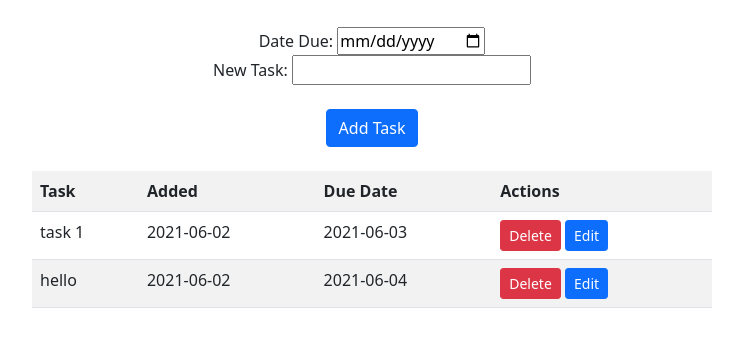
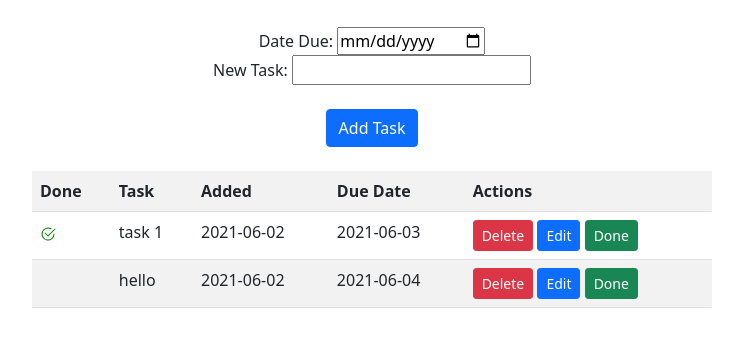
Before and after one commit to Meetlowf/TaskManager, a Flask app: page /task/1 in a window 1280 px wide. Shown: the part 179-526 px from the top of the page, without its empty margins (268-1011 px from the left). Run offline with Flask 2, Linux system fonts and the light colour scheme; data comes from the database, SQL or seed files in the repository; both versions use the stored data as it was after the commit.

Commit message:
New forms
New Modals and forms submission

```diff
--- a/app.py
+++ b/app.py
@@ -7,11 +7,49 @@ from wtforms import StringField
 from wtforms.fields.html5 import DateField
 from wtforms.validators import DataRequired
 
+import decimal
+import json
+
 
 app = Flask(__name__)
 app.config['SQLALCHEMY_DATABASE_URI'] = 'sqlite:///project.db'
 app.secret_key = 'bruh'
 db = SQLAlchemy(app)
+
+def convert_sqlobj_json(obj):
+    """Convert the result of the SQLAlchemy query to Json"""
+    recs = []
+    result = [d.__dict__ for d in obj]
+    for r in result:
+        recs.append(convert_one_sqlobj_json(r))
+    return recs
+
+def convert_one_sqlobj_json(r):
+    while "_sa_instance_state" in r:
+        r.pop("_sa_instance_state")
+        for k, v in r.items():
+
+            if isinstance(v, type(datetime.date)):
+                """ Date format """
+                r[k] = v.isoformat()
+
+            elif isinstance(v, str):
+                """ Check for Double quotes, it break the Json format if don't replaced for '\\"' """
+                if '"' in v:
+                    r[k] = v.replace('"', '\\"')
+                elif "\r\n" in v:
+                    r[k] = v.replace("\r\n", "<br>")
+            elif v == None:
+                r[k] = ""
+            elif isinstance(v, decimal.Decimal):
+                r[k] = str(v)
+        return r
+
+# @app.route("<id>")
+# def list_all(id):
+# tasks = Task.query.filter_by(projectid=id).all()
+#     records = convert_sqlobj_json(tasks)
+#     return render_template("tasks.html", records=records)
 
 class ProjectForm(FlaskForm):
     content = StringField('New Project:', validators=[DataRequired()])
@@ -37,6 +75,7 @@ class Tasks(db.Model):
     date_created = db.Column(db.DateTime, default=datetime.utcnow)
     project_id = db.Column(db.Integer, db.ForeignKey('project.id'))
     date_due = db.Column(db.String(200), nullable=False)
+    done = db.Column(db.Integer)
 
     def __repr__(self):
         return '<Task %r>' % self.id
@@ -74,8 +113,9 @@ def task(id):
             return 'There was a problem'
     else:
         task_table = Tasks.query.filter_by(project_id=id).all()
+        records = convert_sqlobj_json(task_table)
         projects = Project.query.order_by(Project.date_due).all()
-        return render_template('task.html', tasks=task_table, project=project, projects=projects, form=form)
+        return render_template('task.html', tasks=task_table, project=project, projects=projects, form=form, records=records)
 
 @app.route('/pdelete/<int:id>')
 def pdelete(id):
@@ -97,18 +137,34 @@ def delete(id, pid):
     except:
         return 'There is a problem'
 
-@app.route('/update/<int:id>/<int:pid>', methods=['GET', 'POST'])
+@app.route('/update/<int:id>/<int:pid>', methods=['POST'])
 def update(id, pid):
     task = Tasks.query.get_or_404(id)
-    if request.method == 'POST':
-        task.content = request.form['content']
+    task.content = request.form['content']
+    try:
+        db.session.commit()
+        return redirect('/task/'+str(pid))
+    except:
+        return 'There is a problem'
+
+@app.route('/done/<int:id>/<int:pid>')
+def done(id, pid):
+    task = Tasks.query.get_or_404(id)
+    if task.done == 1:
+        task.done = 0
         try:
             db.session.commit()
             return redirect('/task/'+str(pid))
         except:
-            return 'problem'
+            return 'There is a problem'
     else:
-        return render_template('update.html', task=task, pid=pid)
+        task.done = 1
+        try:
+            db.session.commit()
+            return redirect('/task/'+str(pid))
+        except:
+            return 'There is a problem'
+
 
 if __name__ == "__main__":
     app.run(debug=True)
--- a/templates/base.html
+++ b/templates/base.html
@@ -6,8 +6,8 @@
     <meta name="viewport" content="width=device-width, initial-scale=1.0">
     <link rel="stylesheet" href="{{ url_for('static', filename='css/main.css') }}">
     <link href="https://cdn.jsdelivr.net/npm/bootstrap@5.0.1/dist/css/bootstrap.min.css" rel="stylesheet" integrity="sha384-+0n0xVW2eSR5OomGNYDnhzAbDsOXxcvSN1TPprVMTNDbiYZCxYbOOl7+AMvyTG2x" crossorigin="anonymous">
+    <link rel="stylesheet" href="https://cdn.jsdelivr.net/npm/@fortawesome/fontawesome-free@5.15.3/css/fontawesome.min.css" integrity="sha384-wESLQ85D6gbsF459vf1CiZ2+rr+CsxRY0RpiF1tLlQpDnAgg6rwdsUF1+Ics2bni" crossorigin="anonymous">
     <script src="https://cdn.jsdelivr.net/npm/bootstrap@5.0.1/dist/js/bootstrap.bundle.min.js" integrity="sha384-gtEjrD/SeCtmISkJkNUaaKMoLD0//ElJ19smozuHV6z3Iehds+3Ulb9Bn9Plx0x4" crossorigin="anonymous"></script>
-
     {% block head %}{% endblock %}
 </head>
 <body>
--- a/templates/project.html
+++ b/templates/project.html
@@ -91,7 +91,7 @@
                     Are you sure you want to delete this project?
                 </div>
                 <div class="modal-footer">
-                    <button class="btn btn-secondary" type="button" data-bs-dismiss="modal">Close</button>
+                    <button class="btn btn-secondary" type="button" data-bs-dismiss="modal">Cancel</button>
                     <a class="btn btn-danger btn-ok" type="button" id="modal_delete" href="#">Delete</a>
                 </div>
             </div>
--- a/templates/task.html
+++ b/templates/task.html
@@ -60,6 +60,7 @@
     <div class="table-pos">
         <table align="center" class="table table-striped table-hover">
             <tr>
+                <th>Done</th>
                 <th>Task</th>
                 <th>Added</th>
                 <th>Due Date</th>
@@ -67,17 +68,76 @@
             </tr>
             {% for task in tasks %}
                 <tr>
+                    {% if task.done == 1 %}
+                        <td>
+                            <span>
+                                <svg style="visibility:visible" id="check{{task.id}}" xmlns="http://www.w3.org/2000/svg" width="16" height="16" fill="green" class="bi bi-check2-circle" viewBox="0 0 16 16" >
+                                <path d="M2.5 8a5.5 5.5 0 0 1 8.25-4.764.5.5 0 0 0 .5-.866A6.5 6.5 0 1 0 14.5 8a.5.5 0 0 0-1 0 5.5 5.5 0 1 1-11 0z"/>
+                                <path d="M15.354 3.354a.5.5 0 0 0-.708-.708L8 9.293 5.354 6.646a.5.5 0 1 0-.708.708l3 3a.5.5 0 0 0 .708 0l7-7z"/>
+                            </svg>
+                            </span>
+                        </td>
+                    {% else %}
+                        <td>
+                            <span>
+                                <svg style="visibility:hidden" id="check{{task.id}}" xmlns="http://www.w3.org/2000/svg" width="16" height="16" fill="green" class="bi bi-check2-circle" viewBox="0 0 16 16" >
+                                <path d="M2.5 8a5.5 5.5 0 0 1 8.25-4.764.5.5 0 0 0 .5-.866A6.5 6.5 0 1 0 14.5 8a.5.5 0 0 0-1 0 5.5 5.5 0 1 1-11 0z"/>
+                                <path d="M15.354 3.354a.5.5 0 0 0-.708-.708L8 9.293 5.354 6.646a.5.5 0 1 0-.708.708l3 3a.5.5 0 0 0 .708 0l7-7z"/>
+                            </svg>
+                            </span>
+                        </td>
+                    {% endif %}
                     <td>{{ task.content }}</td>
                     <td>{{ task.date_created.date() }}</td>
                     <td>{{ task.date_due }}</td>
                     <td>
                         <a class="btn btn-danger btn-sm" href="/delete/{{task.id}}/{{project.id}}">Delete</a>
-                        <a class="btn btn-primary btn-sm" href="/update/{{task.id}}/{{project.id}}">Edit</a>
+                        <button onclick="taskEdit(id, {{project.id}})" class="btn btn-primary btn-sm" id="{{task.id}}" data-bs-toggle="modal" data-bs-target="#taskUpdateModal">Edit</button>
+                        <a class="btn btn-success btn-sm" href="/done/{{task.id}}/{{project.id}}">Done</a>
                     </td>
                 </tr>
             {% endfor %}
         </table>
     </div>
     {% endif %}
+
+    <div class="modal fade" id="taskUpdateModal" tabindex="-1" aria-labelledby="taskUpdateModal" aria-hidden="true">
+        <div class="modal-dialog">
+            <div class="modal-content">
+                <div class="modal-header">
+                    <h5 class="modal-title" id="taskUpdateModal">Edit the task</h5>
+                    <button class="btn-close" type="button" data-bs-dismiss="modal" aria-label="Close"></button>
+                </div>
+                <div class="modal-body">
+                    <p id="test2">
+                        <form action="/update/1/{{project.id}}" method="POST" id="editForm">
+                            <input type="text" name="content" id="test1" value="" autocomplete="off">
+                            <input class="btn btn-primary" type="submit" value="Update">
+                        </form>
+                    </p>
+                </div>
+                <div class="modal-footer">
+                    <button class="btn btn-secondary" type="button" data-bs-dismiss="modal">Close</button>
+                </div>
+            </div>
+        </div>
+    </div>
+
+    <script>
+        const records = JSON.parse(`{{records|tojson}}`)
+
+        function taskEdit(id, pid) {
+            let rec
+            records.filter((a, b)=> {
+                if(a.id == id){
+                    rec = a
+                }
+                return b;
+            })
+            document.getElementById("test1").setAttribute("value", rec.content); // innerHTML; // = rec.content;
+            document.getElementById("editForm").setAttribute("action", "/update/" + id + "/" + pid);
+        }
+    </script>
+
 </div>
 {% endblock %}
```
Also changed, not shown: project.db.
